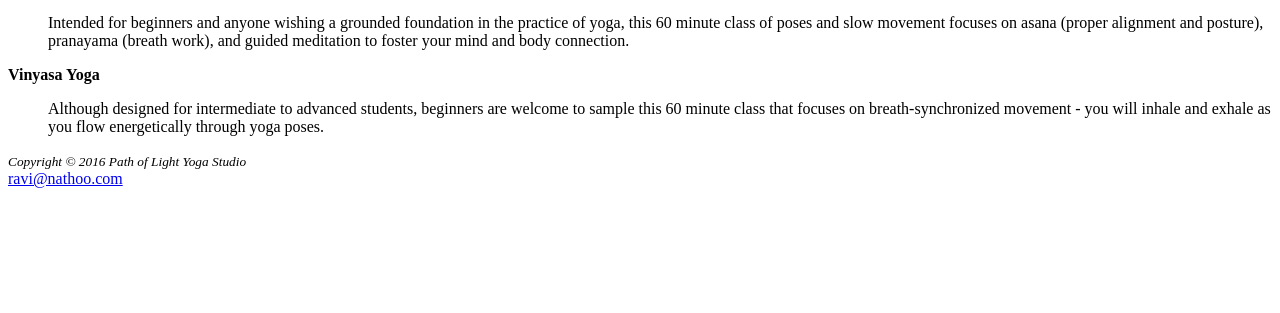
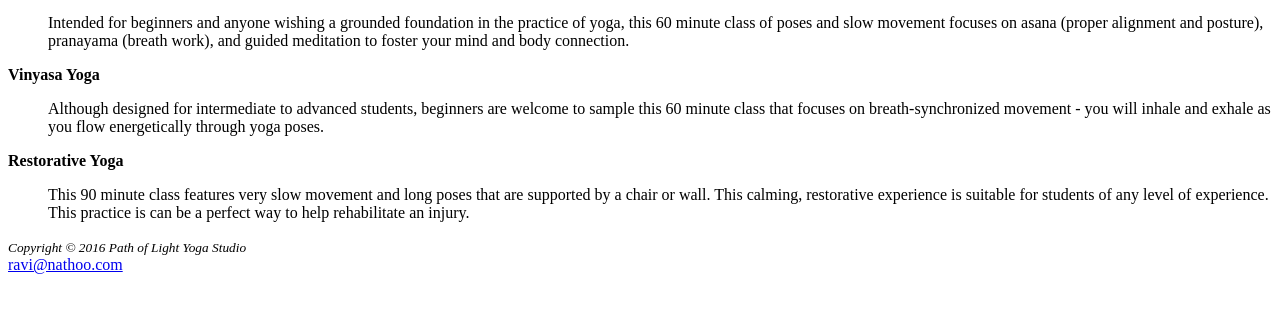
Before and after one commit to Ravi2k71/PLYS-Website, a plain HTML site: page classes.html in a window 1280 px wide. Shown: the part 185-498 px from the top of the page. Drawn offline with Linux system fonts and the light colour scheme.

Commit message:
Update classes.html

```diff
--- a/classes.html
+++ b/classes.html
@@ -31,6 +31,15 @@
         exhale as you flow energetically through yoga poses.
     </ul>
   </p>
+
+  <p><strong>Restorative Yoga</strong>
+    <ul>
+      This 90 minute class features very slow movement and long poses that are supported by a
+      chair or wall. This calming, restorative experience is suitable for students of any level of
+      experience. This practice is can be a perfect way to help rehabilitate an injury.
+    </ul>
+  </p>
+
 </main>
 <footer>
     <small><i>Copyright &copy; 2016 Path of Light Yoga Studio</i></small>
```
